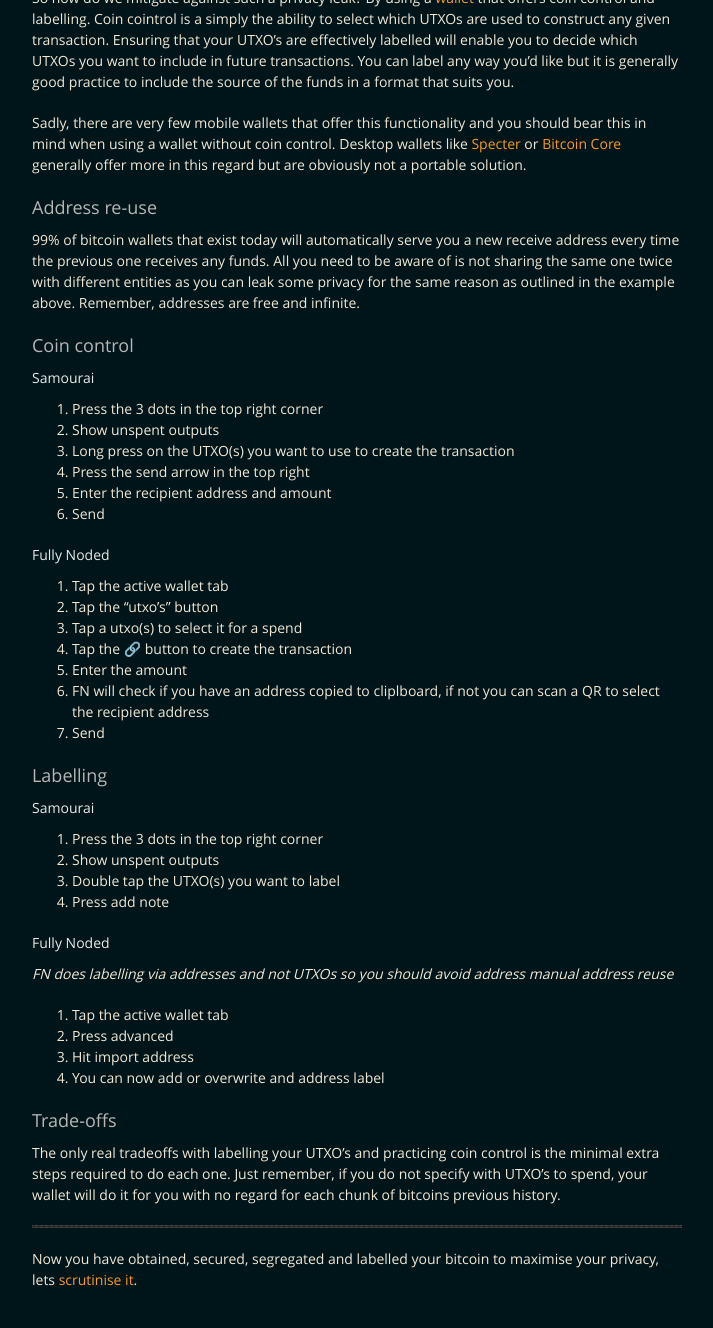
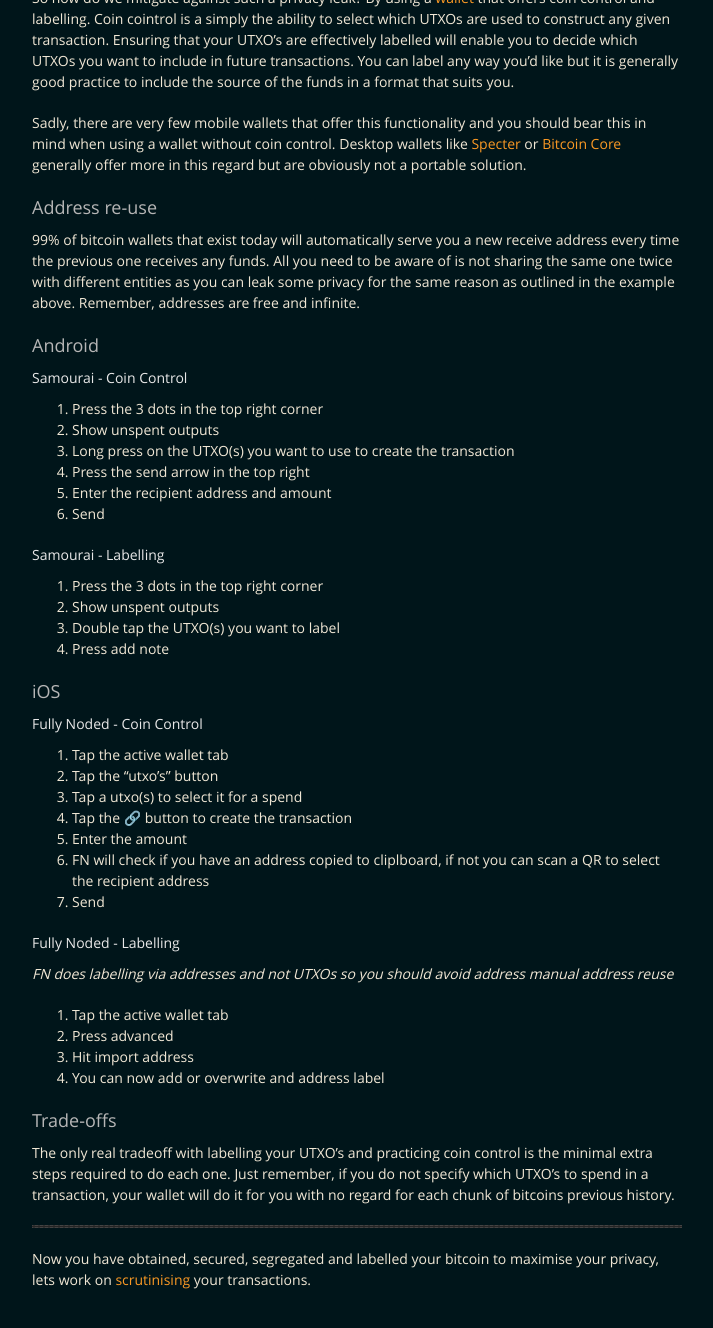
Before and after one commit to BitcoinQnA/BitcoinPrivacyGuide, a Jekyll site: the page built from segregate.md, in a window 1280 px wide and 1400 px high, scrolled down 690 px. Shown: the top 1328 px of the window, without its empty margins (283-996 px from the left). Built offline with Jekyll 4.4.1, drawn with Linux system fonts in a browser that asks for light colours; some of the changed text lies outside the part shown.

Commit message:
Update segregate.md

```diff
--- a/segregate.md
+++ b/segregate.md
@@ -9,8 +9,8 @@ layout: default
 
 1.  [What is segregation?](#what-is-segregation)
 2.  [Address re-use](#address-re-use)
-3.  [Coin control](#coin-control)
-4.  [Labelling](#labelling)
+3.  [Android](#android)
+4.  [iOS](#ios)
 5.  [Trade-offs](#trade-offs)
 
 
@@ -28,9 +28,9 @@ Sadly, there are very few mobile wallets that offer this functionality and you s
 
 99% of bitcoin wallets that exist today will automatically serve you a new receive address every time the previous one receives any funds. All you need to be aware of is not sharing the same one twice with different entities as you can leak some privacy for the same reason as outlined in the example above. Remember, addresses are free and infinite.
 
-### Coin control
+### Android
 
-#### Samourai
+#### Samourai - Coin Control
 
 1.  Press the 3 dots in the top right corner
 2.  Show unspent outputs
@@ -39,7 +39,16 @@ Sadly, there are very few mobile wallets that offer this functionality and you s
 5.  Enter the recipient address and amount
 6.  Send
 
-#### Fully Noded
+#### Samourai - Labelling
+
+1.  Press the 3 dots in the top right corner
+2.  Show unspent outputs
+3.  Double tap the UTXO(s) you want to label
+4.  Press add note
+
+### iOS
+
+#### Fully Noded - Coin Control
 
 1.  Tap the active wallet tab
 2.  Tap the "utxo's" button
@@ -69,9 +69,9 @@ Sadly, there are very few mobile wallets that offer this functionality and you s
 
 ### Trade-offs
 
-The only real tradeoffs with labelling your UTXO's and practicing coin control is the minimal extra steps required to do each one. Just remember, if you do not specify with UTXO's to spend, your wallet will do it for you with no regard for each chunk of bitcoins previous history.
+The only real tradeoff with labelling your UTXO's and practicing coin control is the minimal extra steps required to do each one. Just remember, if you do not specify which UTXO's to spend in a transaction, your wallet will do it for you with no regard for each chunk of bitcoins previous history.
 
 
   ***
 
-  Now you have obtained, secured, segregated and labelled your bitcoin to maximise your privacy, lets [scrutinise it](https://bitcoinprivacy.guide/scrutinise.html).
+  Now you have obtained, secured, segregated and labelled your bitcoin to maximise your privacy, lets work on [scrutinising](https://bitcoinprivacy.guide/scrutinise.html) your transactions.
```
Also changed, not shown: other parts of segregate.md (+1 -10 lines).
